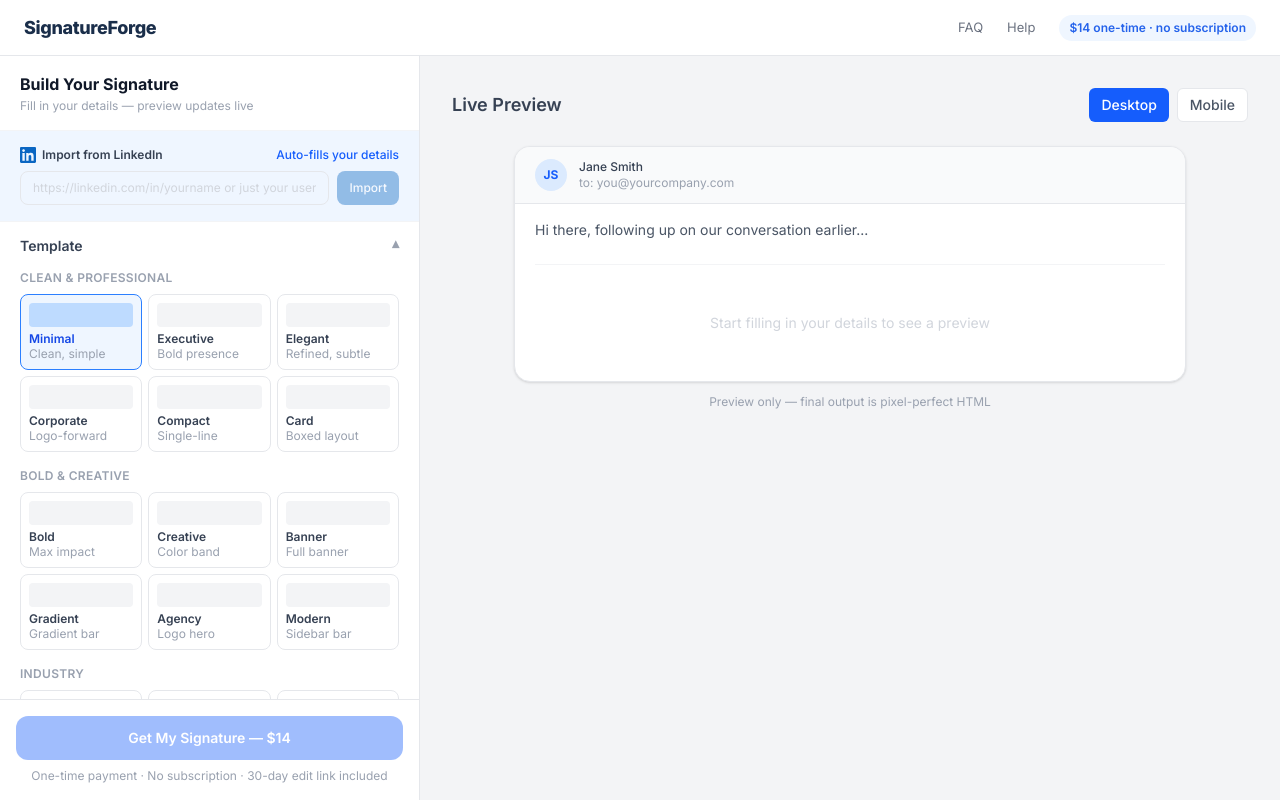
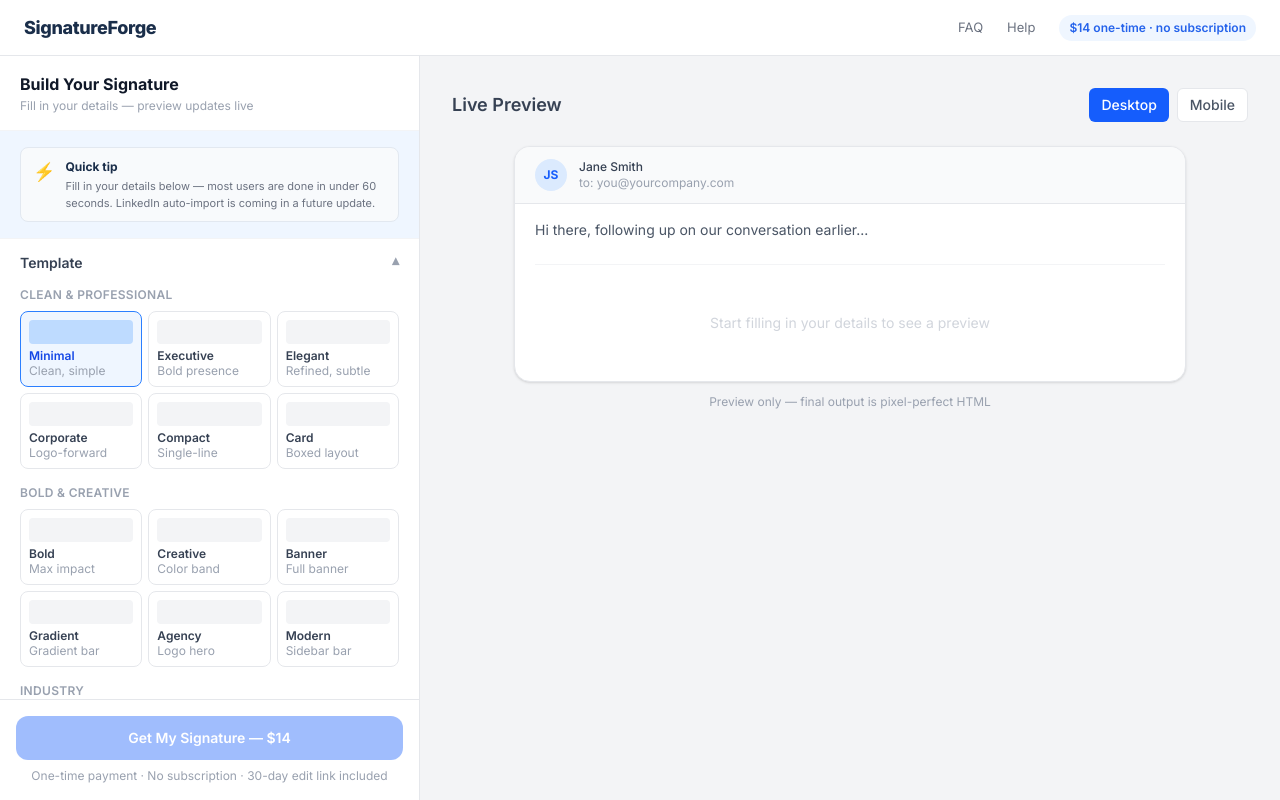
Before and after one commit to JustinLYost/signatureforge, a Next.js app: page /builder in a window 1280 px wide. Built offline with nearby package versions, Linux system fonts and the light colour scheme.

Commit message:
Remove LinkedIn import, add coming soon message

```diff
--- a/app/api/linkedin-import/route.js
+++ /dev/null
@@ -1,76 +0,0 @@
-import { NextResponse } from 'next/server'
-
-export async function POST(request) {
-  try {
-    const { linkedinUrl } = await request.json()
-
-    if (!linkedinUrl) {
-      return NextResponse.json(
-        { error: 'Please enter a LinkedIn profile URL or username' },
-        { status: 400 }
-      )
-    }
-
-    // Extract username whether they paste full URL or just the username
-    let username = linkedinUrl.trim()
-    if (username.includes('linkedin.com/in/')) {
-      username = username.split('linkedin.com/in/')[1].replace(/\//g, '').trim()
-    }
-
-    if (!username) {
-      return NextResponse.json(
-        { error: 'Could not extract username from URL' },
-        { status: 400 }
-      )
-    }
-
-    const res = await fetch(
-      `https://fresh-linkedin-profile-data-api.p.rapidapi.com/api/profile?username=${encodeURIComponent(username)}`,
-      {
-        method: 'GET',
-        headers: {
-          'x-rapidapi-key': process.env.RAPIDAPI_KEY,
-          'x-rapidapi-host': 'fresh-linkedin-profile-data-api.p.rapidapi.com',
-          'Content-Type': 'application/json',
-        },
-      }
-    )
-
-    const data = await res.json()
-    console.log('RapidAPI response:', JSON.stringify(data, null, 2))
-
-    if (!data?.success || !data?.data) {
-      return NextResponse.json(
-        { error: 'Could not fetch profile. Make sure the URL is public.' },
-        { status: 404 }
-      )
-    }
-
-    const p = data.data
-
-    // Split fullName into first and last
-    const nameParts = (p.fullName || '').split(' ')
-    const firstName = nameParts[0] || ''
-    const lastName = nameParts.slice(1).join(' ') || ''
-
-    const result = {
-      firstName,
-      lastName,
-      jobTitle: p.headline || '',
-      company: p.positions?.[0]?.companyName || '',
-      photoUrl: p.profilePicture || '',
-      social: {
-        linkedin: p.profileUrl || linkedinUrl,
-      }
-    }
-
-    return NextResponse.json({ success: true, profile: result })
-
-  } catch (error) {
-    console.error('LinkedIn import error:', error)
-    return NextResponse.json(
-      { error: 'Import failed. Please fill in your details manually.' },
-      { status: 500 }
-    )
-  }
-}
--- a/app/components/LinkedInImport.js
+++ b/app/components/LinkedInImport.js
@@ -1,101 +1,26 @@
 'use client'
-import { useState } from 'react'
 
-export default function LinkedInImport({ onUpdate }) {
-  const [url, setUrl] = useState('')
-  const [status, setStatus] = useState('idle') // idle | loading | success | error
-  const [errorMsg, setErrorMsg] = useState('')
-
-  const handleImport = async () => {
-    if (!url.trim()) return
-    setStatus('loading')
-    setErrorMsg('')
-
-    try {
-      const res = await fetch('/api/linkedin-import', {
-        method: 'POST',
-        headers: { 'Content-Type': 'application/json' },
-        body: JSON.stringify({ linkedinUrl: url }),
-      })
-      const data = await res.json()
-
-      if (data.error) {
-        setStatus('error')
-        setErrorMsg(data.error)
-        return
-      }
-
-      // Merge imported profile into signature state
-      onUpdate({
-        firstName: data.profile.firstName || '',
-        lastName: data.profile.lastName || '',
-
-        jobTitle: data.profile.jobTitle || '',
-        company: data.profile.company || '',
-        photoUrl: data.profile.photoUrl || '',
-        social: { linkedin: url },
-      })
-      setStatus('success')
-    } catch {
-      setStatus('error')
-      setErrorMsg('Import failed. Fill in your details manually.')
-    }
-  }
-
+export default function LinkedInImport() {
   return (
-    <div>
-      <div className='flex items-center gap-1.5 mb-2'>
-        {/* LinkedIn icon */}
-        <svg className='w-4 h-4 text-[#0A66C2]' fill='currentColor' viewBox='0 0 24 24'>
-          <path d='M20.447 20.452h-3.554v-5.569c0-1.328-.027-3.037-1.852-3.037-1.853
-            0-2.136 1.445-2.136 2.939v5.667H9.351V9h3.414v1.561h.046c.477-.9
-            1.637-1.85 3.37-1.85 3.601 0 4.267 2.37 4.267 5.455v6.286zM5.337
-            7.433c-1.144 0-2.063-.926-2.063-2.065 0-1.138.92-2.063 2.063-2.063
-            1.14 0 2.064.925 2.064 2.063 0 1.139-.925 2.065-2.064
-            2.065zm1.782 13.019H3.555V9h3.564v11.452zM22.225 0H1.771C.792 0 0
-            .774 0 1.729v20.542C0 23.227.792 24 1.771 24h20.451C23.2 24 24
-            23.227 24 22.271V1.729C24 .774 23.2 0 22.222 0h.003z'/>
-        </svg>
-        <span className='text-xs font-semibold text-gray-700'>
-          Import from LinkedIn
-        </span>
-        <span className='text-xs text-blue-600 font-medium ml-auto'>
-          Auto-fills your details
-        </span>
+    <div style={{
+      padding: '10px 12px',
+      backgroundColor: '#F8FAFC',
+      border: '1px solid #E2E8F0',
+      borderRadius: '8px',
+      display: 'flex',
+      alignItems: 'flex-start',
+      gap: '10px',
+    }}>
+      <span style={{ fontSize: '18px', flexShrink: 0 }}>⚡</span>
+      <div>
+        <p style={{ fontSize: '12px', fontWeight: '700', color: '#1A2E4A', margin: '0 0 2px' }}>
+          Quick tip
+        </p>
+        <p style={{ fontSize: '11px', color: '#6B7280', margin: 0, lineHeight: 1.5 }}>
+          Fill in your details below — most users are done in under 60 seconds.
+          LinkedIn auto-import is coming in a future update.
+        </p>
       </div>
-
-      <div className='flex gap-2'>
-        <input
-          type='url'
-          value={url}
-          onChange={e => setUrl(e.target.value)}
-          placeholder='https://linkedin.com/in/yourname or just your username'
-          disabled={status === 'loading'}
-          className='flex-1 px-3 py-2 text-xs border border-gray-200 rounded-lg
-                     focus:outline-none focus:ring-2 focus:ring-blue-500
-                     disabled:opacity-50 placeholder:text-gray-300'
-        />
-
-        <button
-          onClick={handleImport}
-          disabled={!url.trim() || status === 'loading'}
-          className='px-3 py-2 bg-[#0A66C2] hover:bg-[#0958a8]
-                     disabled:opacity-40 text-white text-xs font-medium
-                     rounded-lg transition-colors whitespace-nowrap'
-        >
-          {status === 'loading' ? 'Importing...' : 'Import'}
-
-        </button>
-      </div>
-
-      {status === 'success' && (
-        <p className='text-xs text-green-600 mt-1.5'>
-          ✓ Profile imported. Review and edit below.
-        </p>
-      )}
-      {status === 'error' && (
-        <p className='text-xs text-red-500 mt-1.5'>{errorMsg}</p>
-      )}
     </div>
   )
 }
```
